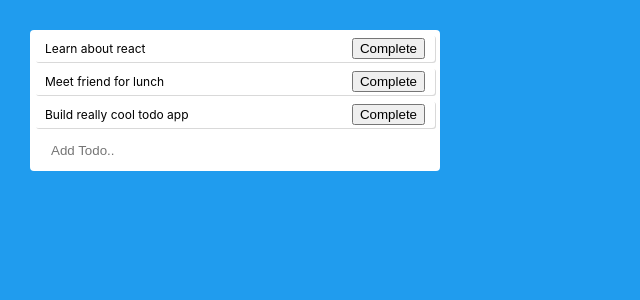
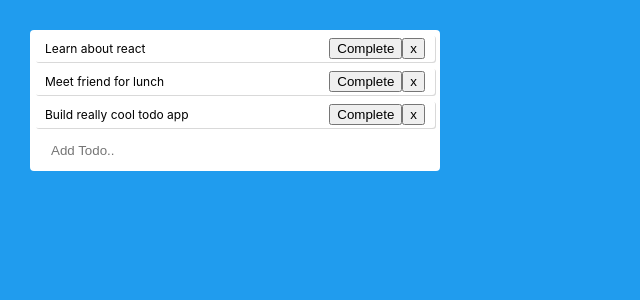
Before and after one commit to rubenavaldez/React-hooks, a React (Create React App) app: page / in a window 1280 px wide. Shown: the top 300 px of the page, without its empty margins (0-640 px from the left). Built offline with nearby package versions, Linux system fonts and the light colour scheme.

Commit message:
added a delete button

```diff
--- a/package.json
+++ b/package.json
@@ -6,6 +6,7 @@
     "@testing-library/jest-dom": "^5.16.4",
     "@testing-library/react": "^13.3.0",
     "@testing-library/user-event": "^13.5.0",
+    "bootstrap": "^5.2.0",
     "react": "^18.2.0",
     "react-dom": "^18.2.0",
     "react-scripts": "5.0.1",
--- a/src/App.js
+++ b/src/App.js
@@ -2,9 +2,6 @@
 import './App.css';
 import Todo from './components/todo'
 import TodoForm from './components/todoForm'
-
-
-
 
 function App() {
 const [todos, setTodos] = useState([{
@@ -30,6 +27,14 @@
   newTodos[index].isCompleted = true;
   setTodos(newTodos);
 }
+
+const removeTodo = index =>{
+  const newTodos =[...todos];
+  newTodos.splice(index,1)
+  setTodos(newTodos)
+}
+
+
 return (
   <div className='app'>
     <div className='todo-list'>
@@ -39,6 +44,7 @@
         index={index}
         todo={todo}
         completeTodo={completeTodo}
+        removeTodo={removeTodo}
          />
       ))}
       <TodoForm addTodo={addTodo}/>
--- a/src/components/todo.js
+++ b/src/components/todo.js
@@ -1,11 +1,12 @@
 import React from 'react';
 
-function Todo({todo, index, completeTodo}) {
+function Todo({todo, index, completeTodo, removeTodo}) {
     return(
         <div className='todo' style={{textDecoration: todo.isCompleted ? 'line-through':''}}>
             {todo.text}
             <div>
                 <button onClick={()=> completeTodo(index)}>Complete</button>
+                <button onClick={()=> removeTodo(index)}>x</button>
             </div>
         </div>
     )
```
Also changed, not shown: 1 other file (tests, documents, lock files or other folders).
